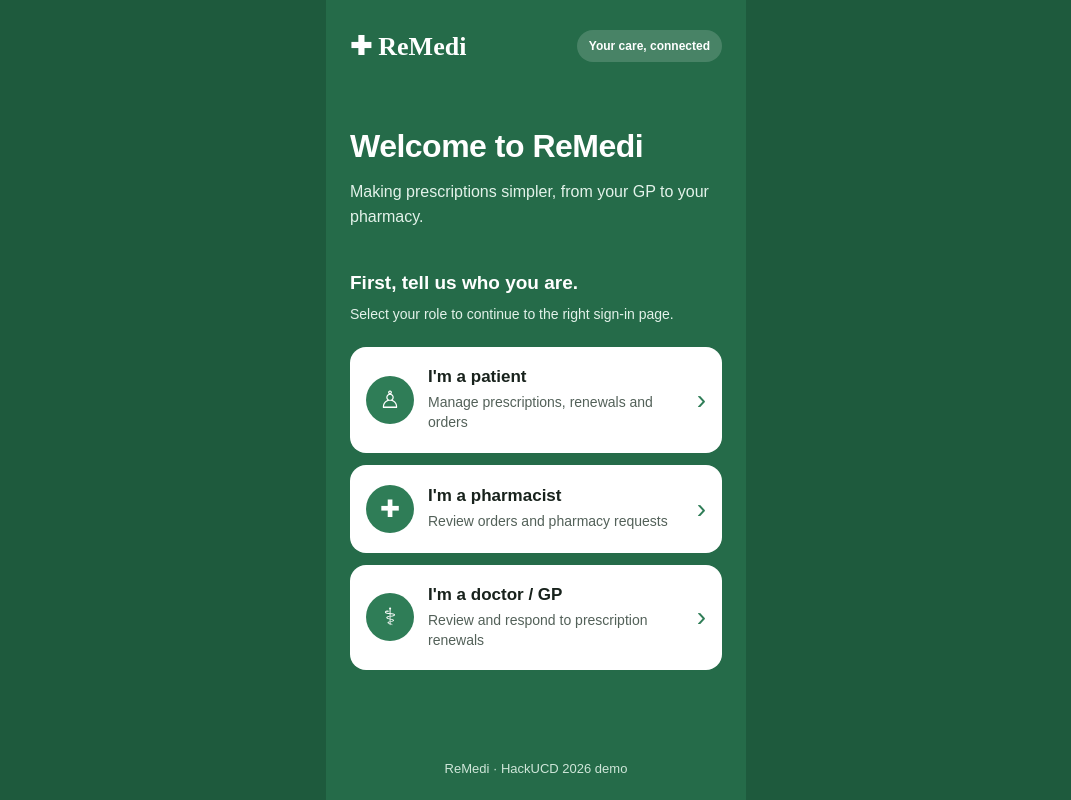
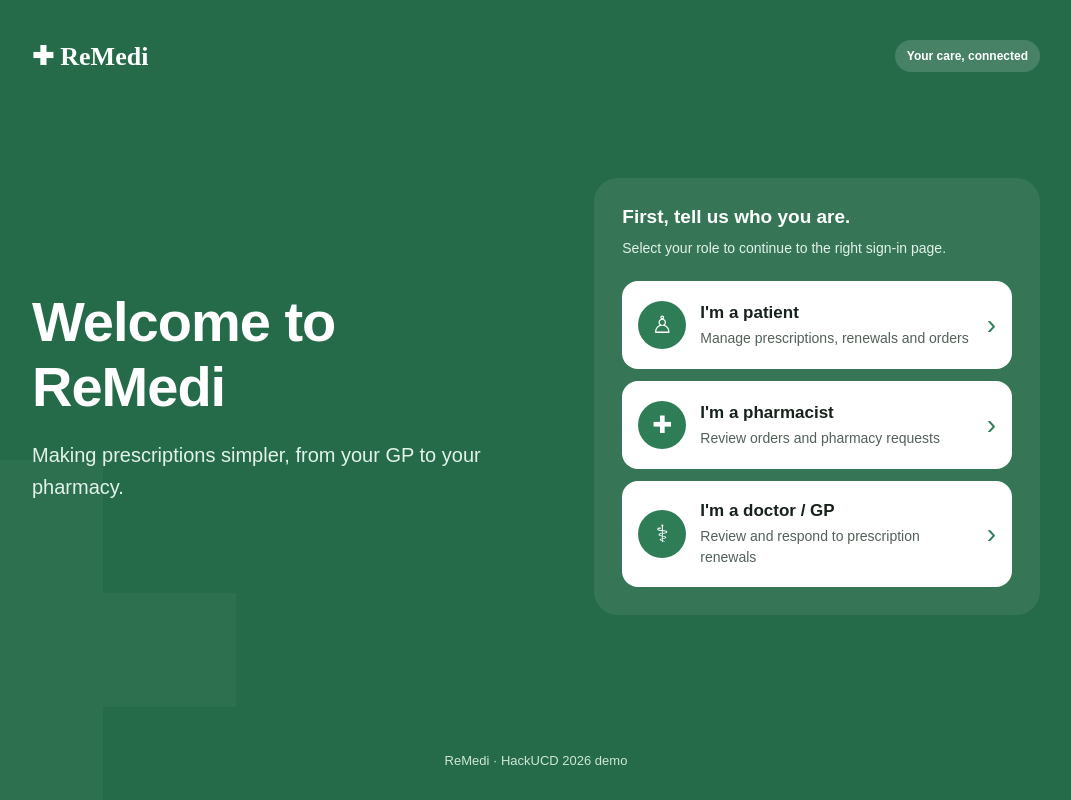
Before and after one commit to nehajosephh/ReMedi, a Flask app: page / in a window 1280 px wide. Shown: the whole page, without its empty margins (104-1175 px from the left). Run offline with Flask 3, Linux system fonts and the light colour scheme.

Commit message:
change colour

```diff
--- a/static/css/welcome.css
+++ b/static/css/welcome.css
@@ -4,7 +4,10 @@
 
 body.welcome-body {
     margin: 0;
-    background: #1E5A3D;
+    min-height: 100vh;
+    background: #256B49;
+    position: relative;
+    overflow-x: hidden;
     color: #FFFFFF;
     font-family: 'Source Sans 3', sans-serif;
 }
@@ -15,9 +18,23 @@ body.welcome-body {
     min-height: 100vh;
     margin: 0 auto;
     padding: 30px 24px 24px;
-    background: #256B49;
     display: flex;
     flex-direction: column;
+    position: relative;
+    z-index: 1;
+}
+
+body.welcome-body::before {
+    content: "";
+    display: none;
+    position: fixed;
+    width: 380px;
+    height: 380px;
+    left: -40px;
+    bottom: -40px;
+    background: rgba(255, 255, 255, 0.035);
+    clip-path: polygon(35% 0, 65% 0, 65% 35%, 100% 35%, 100% 65%, 65% 65%, 65% 100%, 35% 100%, 35% 65%, 0 65%, 0 35%, 35% 35%);
+    pointer-events: none;
 }
 
 .welcome-header {
@@ -160,3 +177,61 @@ footer {
         margin-top: 45px;
     }
 }
+
+@media (min-width: 900px) {
+    body.welcome-body::before {
+        display: block;
+    }
+
+    .welcome-page {
+        max-width: 1120px;
+        padding: 40px 56px 32px;
+        display: grid;
+        grid-template-columns: minmax(0, 1.1fr) minmax(0, 1fr);
+        grid-template-rows: auto 1fr auto;
+        grid-template-areas:
+            "header header"
+            "intro roles"
+            "footer footer";
+        column-gap: 72px;
+    }
+
+    .welcome-header {
+        grid-area: header;
+    }
+
+    .intro {
+        grid-area: intro;
+        margin-top: 0;
+        align-self: center;
+    }
+
+    .intro h1 {
+        font-size: 56px;
+        letter-spacing: -1px;
+        margin-bottom: 20px;
+    }
+
+    .intro p {
+        font-size: 20px;
+        max-width: 460px;
+    }
+
+    .role-selection {
+        grid-area: roles;
+        margin-top: 0;
+        align-self: center;
+        padding: 28px;
+        background: rgba(255, 255, 255, 0.08);
+        border-radius: 24px;
+    }
+
+    .role-card:last-child {
+        margin-bottom: 0;
+    }
+
+    footer {
+        grid-area: footer;
+        padding-top: 32px;
+    }
+}
```
